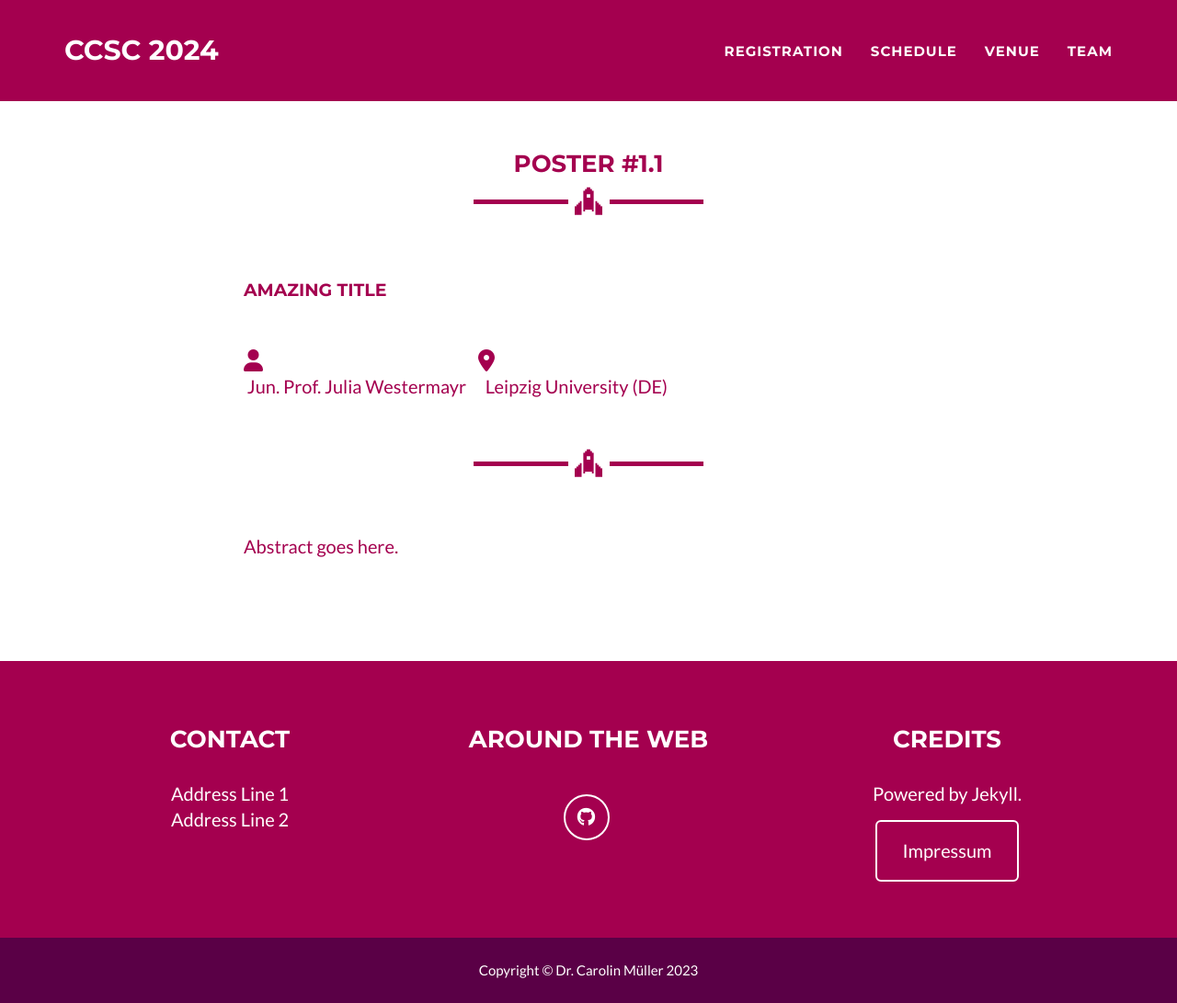
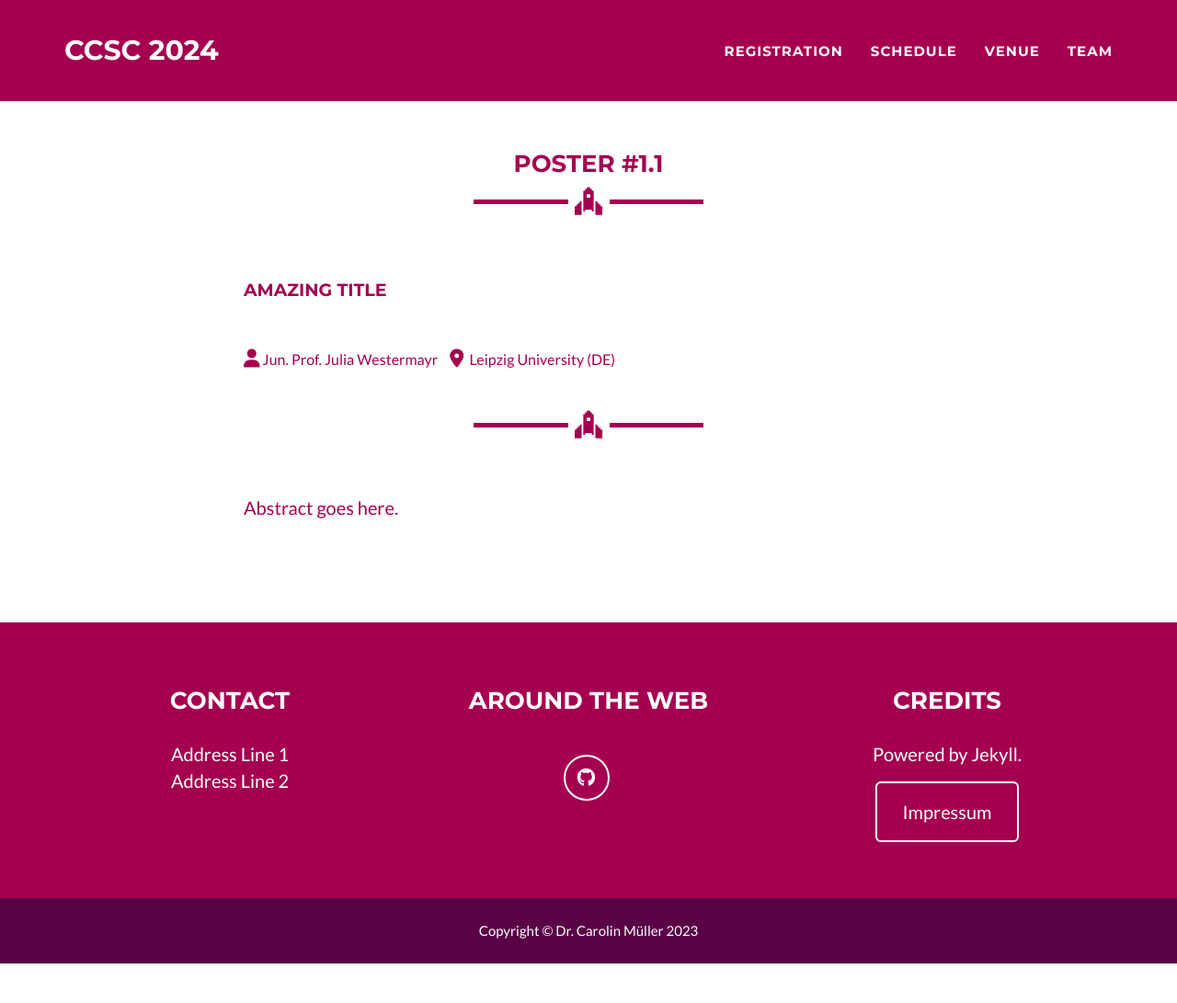
Before and after one commit to ccsc2024/ccsc2024.github.io, a Jekyll site: the page built from poster/westermayr.md, in a window 1280 px wide and 1091 px high. Shown: the whole window at 92% size. Built offline with Jekyll 4.4.1, drawn with Linux system fonts in a browser that asks for light colours.

Commit message:
Update posterpage.html

```diff
--- a/_layouts/posterpage.html
+++ b/_layouts/posterpage.html
@@ -20,9 +20,9 @@
         <div class="col-lg-8 col-lg-offset-2">
           <h4>{{ page.title }}</h4>
           <br><br>
-          <ul class="list-inline">
-            <li><i class="fa-solid fa-user" style="font-size:24px;color:#A4004F;"></i><p>&nbsp{{ page.speaker }}</p></li>
-            <li><i class="fa-solid fa-location-dot" style="font-size:24px;color:#A4004F;"></i><p>&nbsp {{ page.location }}</p></li>
+          <ul class="list-inline" style="font-size:16px;">
+            <li><i class="fa-solid fa-user" style="font-size:20px;color:#A4004F;"></i>&nbsp{{ page.speaker }}</li>
+            <li><i class="fa-solid fa-location-dot" style="font-size:20px;color:#A4004F;"></i>&nbsp {{ page.location }}</li>
           </ul>
           <br>
           <hr class="star-primary">
```
